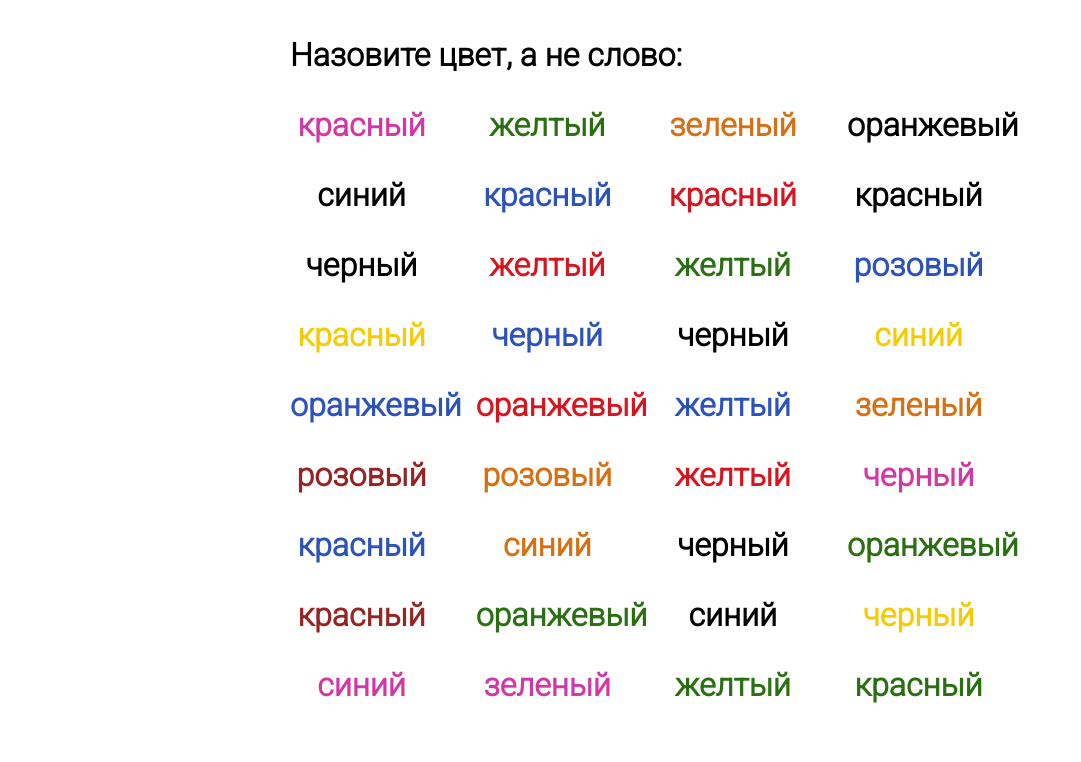
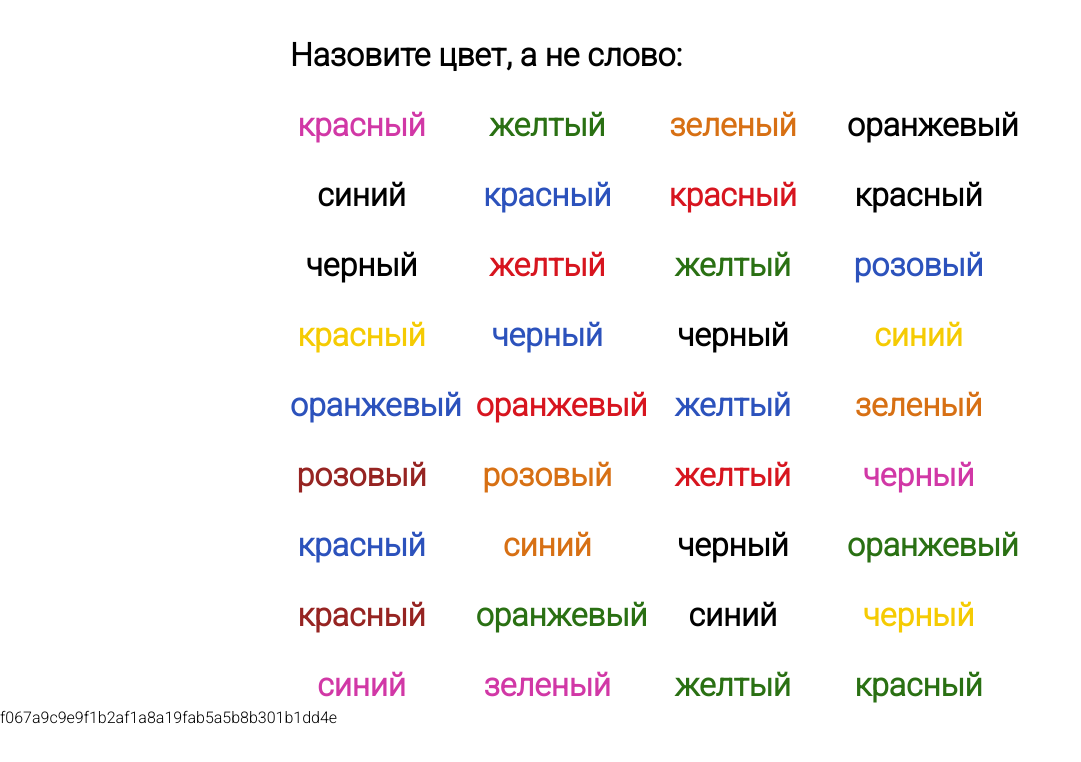
Before and after one commit to SladowName/world-color, a plain HTML site: page index.html in a window 1280 px wide. Shown: the whole page, without its empty margins (0-1081 px from the left). Drawn offline with Linux system fonts and the light colour scheme.

Commit message:
Update index.html

```diff
--- a/index.html
+++ b/index.html
@@ -20,5 +20,7 @@
         <div id="colors" class="colors">
         </div>
     </div>
+
+    f067a9c9e9f1b2af1a8a19fab5a5b8b301b1dd4e
 </body>
 </html>
```
